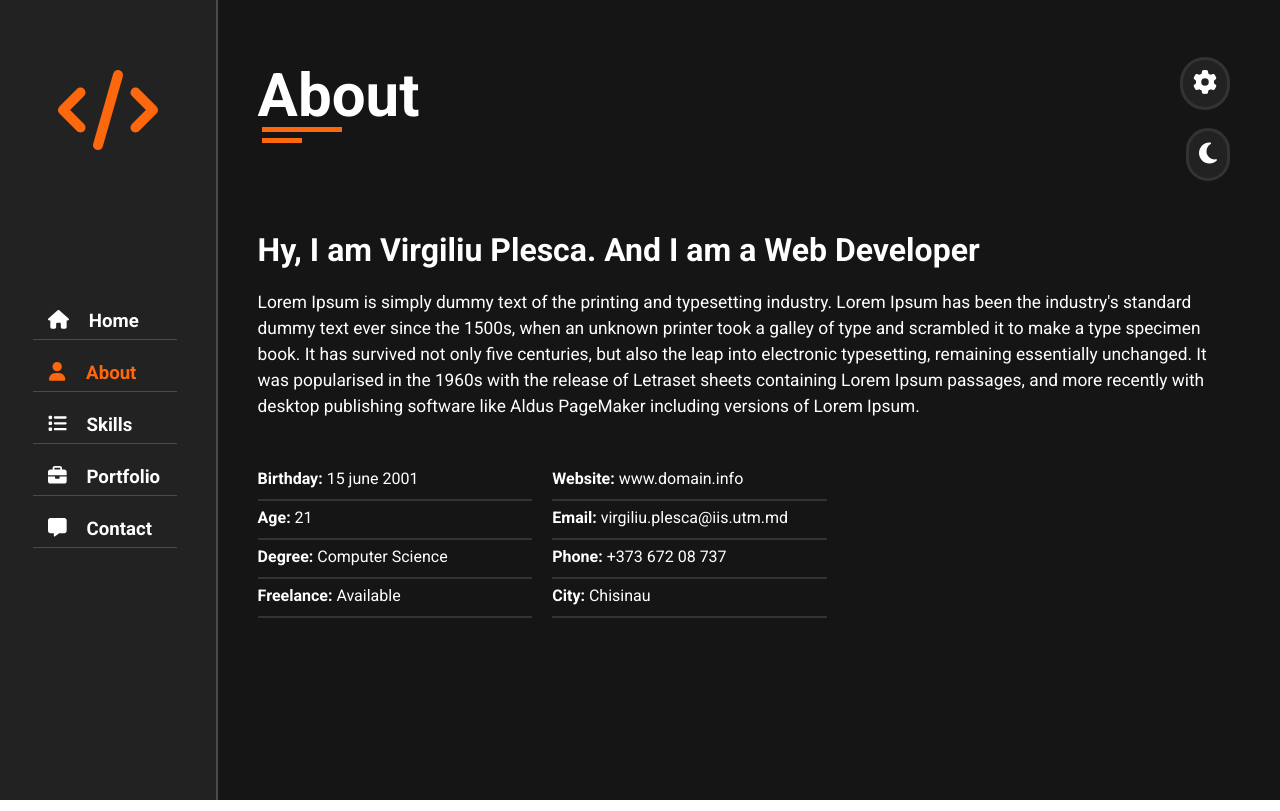
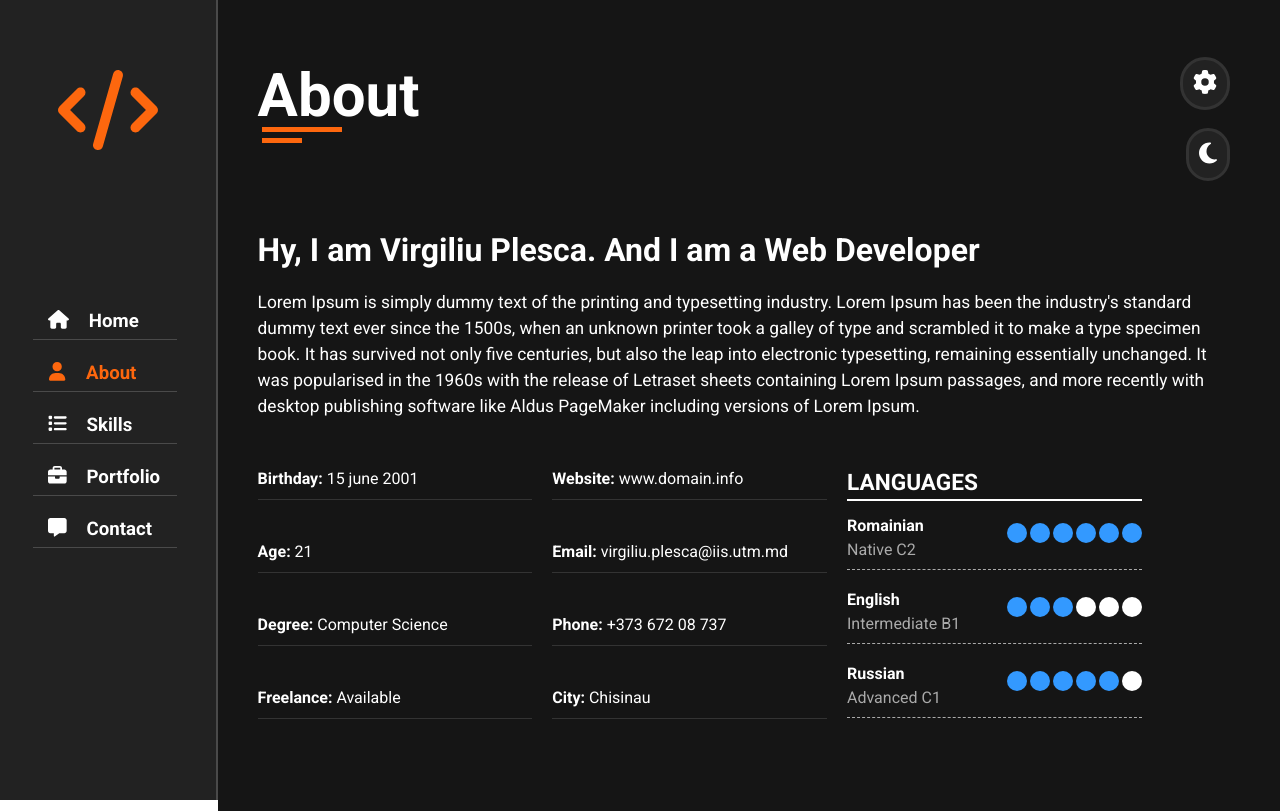
Before and after one commit to acselp/portfolio, a React (Create React App) app in the folder front-end/: page /about in a window 1280 px wide. Built offline with nearby package versions, Linux system fonts and the light colour scheme.

Commit message:
Languages component done. To do: white version

```diff
--- a/front-end/src/components/About/index.js
+++ b/front-end/src/components/About/index.js
@@ -3,6 +3,7 @@ import InfoCell from "../InfoCell";
 // import ProgressBar from "../ProgressBar"
 import { Link } from "react-router-dom";
 // import Hexagon from "./Hexagon/index"
+import Languages from "../Languages";
 
 
 import "./index.scss";
@@ -44,7 +45,12 @@ function About(props) {
                 </div>
 
                 <div className="cv-section-right">
-                    <LanguageLevel level="A1" />
+                    <Languages languages={[
+                        <LanguageLevel title="Romainian" level="C2" level_title="Native C2"/>,
+                        <LanguageLevel title="English" level="B1" level_title="Intermediate B1" />,
+                        <LanguageLevel title="Russian" level="C1" level_title="Advanced C1" />,
+                    ]} />
+
                 </div>
             </div>
         </>
--- a/front-end/src/components/About/index.scss
+++ b/front-end/src/components/About/index.scss
@@ -21,9 +21,7 @@
 }
 
 .cv-section-right {
-    display: flex;
-    flex-direction: column;
-    justify-content: space-between;
+    width: 30%;
 }
 
 .cv-section {
--- a/front-end/src/components/InfoCell/index.scss
+++ b/front-end/src/components/InfoCell/index.scss
@@ -1,7 +1,7 @@
 .info-cell {
     position: relative;
 
-    margin-bottom: 20px;
+    margin-bottom: 54px;
     margin-right: 20px;
 
     &::after {
@@ -9,7 +9,7 @@
         display: grid;
         position: absolute;
         width: 100%;
-        height: 2px;
+        height: 1px;
         background-color: #333;
         top: 30px;
     }
--- a/front-end/src/components/LanguageLevel/index.js
+++ b/front-end/src/components/LanguageLevel/index.js
@@ -11,78 +11,98 @@ export default function LanguageLevel(props) {
                       [1,1,1,1,1,0],
                       [1,1,1,1,1,1]];
 
-    const statusDefault = ["active-circle", "inactive-circle"];
-
+    const statusDefault = ["inactive-circle", "active-circle"];
+    const levelTitle = ['Elementery', 'Pre intermediate', 'Intermediate', 'Upper intermediate', 'Advanced', 'Native'];
 
 
 
     function MapCircles(props) {
-
         switch(props.level) {
             case 'A1': {
-                circStatus[0].map((circStatus) => {
+                return circStatus[0].map((circStat) => {
                     return (
-                        <div className={"circle " + statusDefault[circStatus]}></div>
+                        <div className={"circle " + statusDefault[circStat]}></div>
                     );
                 });
-                break;
             }
 
             case 'A2': {
-                circStatus[1].map((circStatus) => {
+                return circStatus[1].map((circStat) => {
                     return (
-                        <div className={"circle " + statusDefault[circStatus]}></div>
+                        <div className={"circle " + statusDefault[circStat]}></div>
                     );
                 });
-                break;
             }
 
             case 'B1': {
-                circStatus[2].map((circStatus) => {
+                return circStatus[2].map((circStat) => {
                     return (
-                        <div className={"circle " + statusDefault[circStatus]}></div>
+                        <div className={"circle " + statusDefault[circStat]}></div>
                     );
                 });
-                break;
             }
 
             case 'B2': {
-                circStatus[3].map((circStatus) => {
+                return circStatus[3].map((circStat) => {
                     return (
-                        <div className={"circle " + statusDefault[circStatus]}></div>
+                        <div className={"circle " + statusDefault[circStat]}></div>
                     );
                 });
-                break;
             }
 
             case 'C1': {
-                circStatus[4].map((circStatus) => {
+                return circStatus[4].map((circStat) => {
                     return (
-                        <div className={"circle " + statusDefault[circStatus]}></div>
+                        <div className={"circle " + statusDefault[circStat]}></div>
                     );
                 });
-                break;
             }
 
             case 'C2': {
-                circStatus[5].map((circStatus) => {
+                return circStatus[5].map((circStat) => {
                     return (
-                        <div className={"circle " + statusDefault[circStatus]}></div>
+                        <div className={"circle " + statusDefault[circStat]}></div>
                     );
                 });
-                break;
             }
         }
     }
 
-
+    function LevelTitle(props) {
+        switch(props.level) {
+            case 'A1':
+                return levelTitle[0];
+            case 'A2':
+                return levelTitle[1];
+            case 'B1':
+                return levelTitle[2];
+            case 'B2':
+                return levelTitle[3];
+            case 'C1':
+                return levelTitle[4];
+            case 'C2':
+                return levelTitle[5];
+        }
+    }
 
 
     return (
         <div className="level-container">
 
-            <MapCircles level={props.level} />
+            {/* <MapCircles level={props.level} /> */}
 
+            <div className="level-text">
+                <div className="language-title">
+                    {props.title}
+                </div>
+                <div className="level-title">
+                    <LevelTitle level={props.level} /> {" " + props.level}
+                </div>
+            </div>
+
+            <div className="circles">
+                <MapCircles level={props.level} />
+            </div>
         </div>
     );
 }
--- a/front-end/src/components/LanguageLevel/index.scss
+++ b/front-end/src/components/LanguageLevel/index.scss
@@ -1,6 +1,41 @@
 .circle {
     border-radius: 100%;
+    width: 20px;
+    height: 20px;
+    margin-left: 3px;
+}
+
+.active-circle {
     background-color: #3399ff;
-    width: 25px;
-    height: 25px;
+
 }
+
+
+.inactive-circle {
+    background-color: #fff;
+}
+
+.level-container {
+   display: flex;
+   justify-content: space-between;
+   padding-top: 10px;
+   padding-bottom: 10px;
+   margin-top: 10px;
+   margin-bottom: 10px;
+   border-bottom: #aaa dashed 1px;
+}
+
+.circles {
+    display: flex;
+    padding: 7px;
+    padding-right: 0;
+}
+
+.language-title {
+    font-weight: 700;
+    margin-bottom: 5px;
+}
+
+.level-title {
+    color: #aaa;
+}
--- /dev/null
+++ b/front-end/src/components/Languages/index.js
@@ -0,0 +1,18 @@
+import "./index.scss";
+
+function Languages(props) {
+    return (
+        <div className="languages">
+            <div className="lang-header">
+                Languages
+            </div>
+            <div className="languages-container">
+                {props.languages.map((language) => {
+                    return language;
+                })}
+            </div>
+        </div>
+    );
+}
+
+export default Languages;
--- /dev/null
+++ b/front-end/src/components/Languages/index.scss
@@ -0,0 +1,26 @@
+.lang-header {
+    text-transform: uppercase;
+    font-size: 17pt;
+    font-weight: 700;
+    position: relative;
+    width: 100%;
+
+    &::after {
+        content: "";
+        display: block;
+        height: 2px;
+        width: 100%;
+        background-color: #fff;
+        position: absolute;
+        top: 30px;
+
+    }
+}
+
+.languages-container {
+    width: 100%;
+}
+
+.languages {
+    width: auto;
+}
```
Also changed, not shown: front-end/src/components/Home/img/avery-languages.jpg (added).
